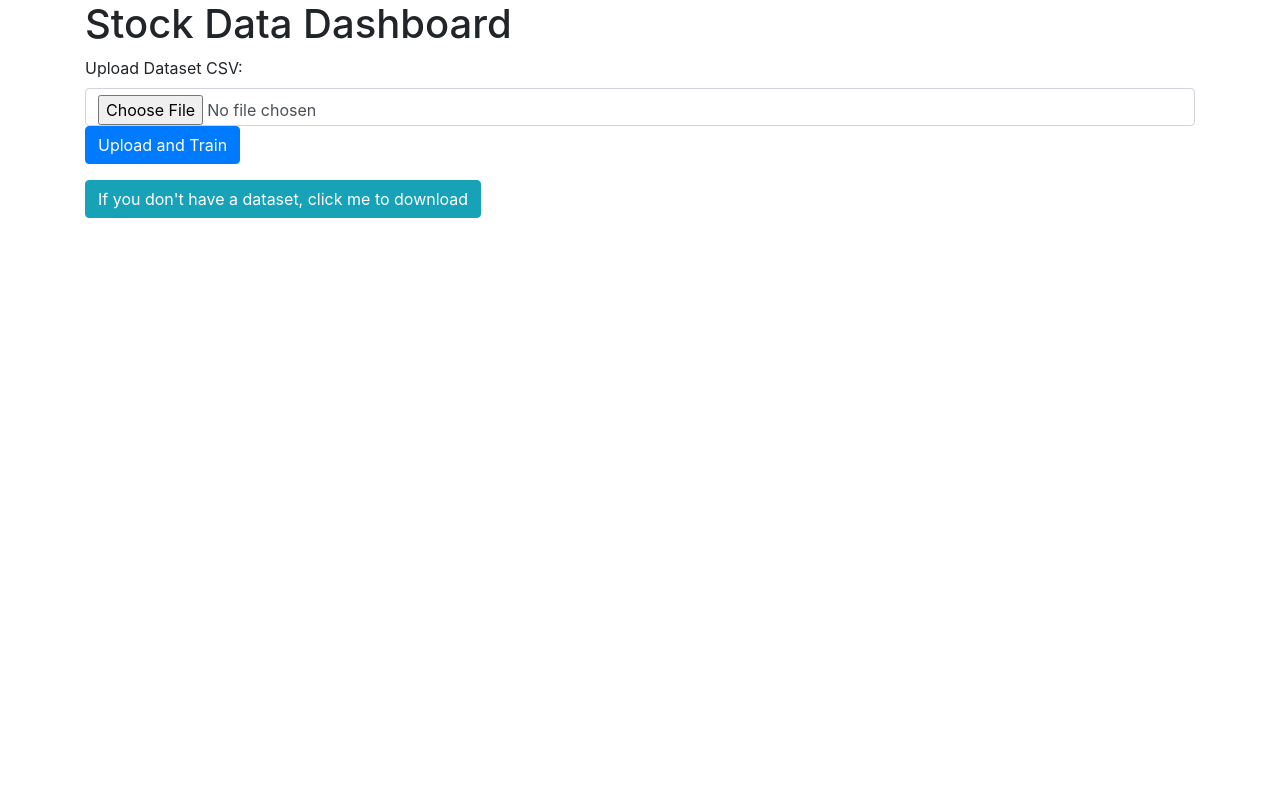
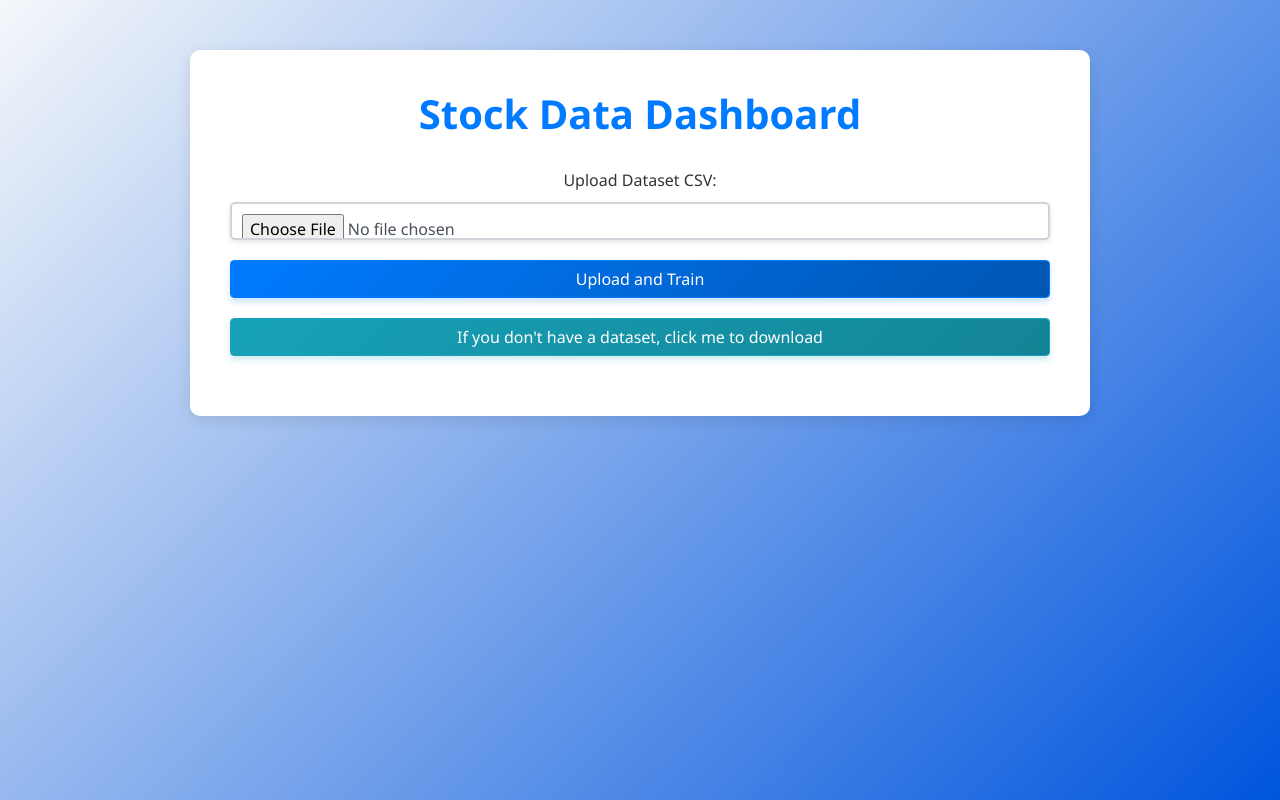
Before and after one commit to harigopallak45/stockdata, a Flask app: page / in a window 1280 px wide. Run offline with Flask 3, Linux system fonts and the light colour scheme; some libraries are stand-ins or nearby versions.

Commit message:
ui_update

```diff
--- a/static/style.css
+++ b/static/style.css
@@ -1,109 +1,228 @@
-/* General Styles */
+/* General body styling */
 body {
-    background-color: #f8f9fa;
-    color: #212529;
     font-family: 'Segoe UI', Tahoma, Geneva, Verdana, sans-serif;
+    background: linear-gradient(135deg, #f5f7fa, #0055dd);
+    background-repeat: no-repeat;
+    color: #333;
     margin: 0;
     padding: 0;
     box-sizing: border-box;
+    min-height: 100vh; /* Allow the body to grow based on content */
+    display: flex;
+    justify-content: center;
+    align-items: flex-start; /* Start the content from the top */
+    padding-top: 50px; /* Add some padding for spacing from the top */
 }
 
-/* Container */
+/* Container styling */
 .container {
-    margin-top: 30px;
+    padding: 40px;
+    max-width: 900px; /* Increased max width for better visibility */
+    background-color: #fff;
+    box-shadow: 0 4px 15px rgba(0, 0, 0, 0.1);
+    border-radius: 10px;
+    text-align: center;
+    margin-bottom: 40px; /* Add margin for better spacing at the bottom */
 }
 
 /* Header */
 h1 {
-    margin-bottom: 20px;
+    text-align: center;
     color: #007bff;
-    text-align: center;
-    font-size: 2.5rem;
-    transition: color 0.3s ease;
+    margin-bottom: 30px;
+    font-weight: 600;
 }
 
-h1:hover {
-    color: #0056b3;
-}
-
-/* Form Styles */
+/* File upload form */
 .form-group {
     margin-bottom: 20px;
 }
 
-/* Buttons */
-.btn {
-    margin-right: 10px;
-    transition: background-color 0.3s ease, transform 0.2s ease;
+label {
+    font-weight: 500;
+    display: block;
+    margin-bottom: 10px;
 }
 
-.btn:hover {
-    background-color: #0056b3;
-    transform: scale(1.05);
+input[type="file"], input[type="text"], input[type="date"] {
+    border: 2px solid #ced4da;
+    border-radius: 5px;
+    padding: 10px;
+    font-size: 16px;
+    width: 100%;
+    box-sizing: border-box;
+    margin-bottom: 20px;
 }
 
-/* Results Section */
+input[type="file"]:focus, input[type="text"]:focus, input[type="date"]:focus {
+    border-color: #007bff;
+    outline: none;
+    box-shadow: 0 0 5px rgba(0, 123, 255, 0.5);
+}
+
+/* Buttons */
+button {
+    width: 100%;
+    padding: 10px;
+    border: none;
+    border-radius: 5px;
+    font-size: 16px;
+    font-weight: 600;
+    cursor: pointer;
+}
+
+.btn-primary {
+    background: linear-gradient(135deg, #007bff, #0056b3);
+    color: #fff;
+    box-shadow: 0 4px 6px rgba(0, 123, 255, 0.2);
+}
+
+.btn-info {
+    background: linear-gradient(135deg, #17a2b8, #138496);
+    color: #fff;
+    box-shadow: 0 4px 6px rgba(23, 162, 184, 0.2);
+}
+
+button:hover {
+    opacity: 0.9;
+}
+
+/* Results display styling */
 #results {
     margin-top: 30px;
-    transition: opacity 0.5s ease-in-out;
+    padding: 20px;
+    background-color: #f8f9fa;
+    border: 1px solid #dee2e6;
+    border-radius: 10px;
 }
 
 #results h3 {
-    color: #343a40;
-    margin-top: 10px;
+    color: #007bff;
 }
 
 pre {
-    background-color: #ffffff;
+    background-color: #f1f3f5;
+    padding: 10px;
+    border-radius: 5px;
+    overflow-x: auto;
+}
+
+/* Plot display section */
+#plot {
+    margin-top: 30px;
+    padding: 20px;
+    background-color: #f8f9fa;
     border: 1px solid #dee2e6;
-    padding: 15px;
+    border-radius: 10px;
+}
+
+#plot h3 {
+    color: #007bff;
+    margin-top: 20px;
+}
+
+img {
+    max-width: 100%;
+    height: auto;
+    display: block;
+    margin: 10px auto;
+    border: 2px solid #dee2e6;
+    border-radius: 5px;
+}
+
+/* Image Grid Styling */
+.image-grid {
+    display: grid;
+    grid-template-columns: 1fr 1fr; /* Two columns for images */
+    grid-gap: 20px;
+    margin-top: 40px;
+}
+
+/* Image Cards Styling */
+.image-item {
+    display: flex;
+    align-items: center;
+    padding: 10px;
+    border: 1px solid #ced4da;
     border-radius: 8px;
-    overflow: auto;
+    box-shadow: 0 4px 8px rgba(0, 0, 0, 0.1);
+    background-color: #f8f9fa;
+}
+
+.image-item img {
+    width: 100px;
+    height: 100px;
+    object-fit: cover;
+    margin-right: 15px;
+    border-radius: 8px;
+}
+
+.image-item h5 {
+    margin: 0;
+    font-size: 18px;
+    color: #333;
+}
+
+/* Alternating layout for odd/even items */
+.image-item:nth-child(odd) {
+    justify-content: flex-start;
+}
+
+.image-item:nth-child(even) {
+    justify-content: flex-end;
+}
+
+/* Modal styling */
+.modal-content {
+    background-color: #fff;
+    border-radius: 10px;
+    box-shadow: 0 4px 10px rgba(0, 0, 0, 0.2);
+}
+
+.modal-header {
+    border-bottom: 1px solid #dee2e6;
+}
+
+.modal-title {
+    font-weight: 600;
+    color: #007bff;
+}
+
+.modal-body {
+    padding: 20px;
+}
+
+.close {
+    color: #333;
+}
+
+/* Form fields in modal */
+.modal-body input {
+    margin-bottom: 15px;
+}
+
+.modal-body button {
+    margin-top: 20px;
+}
+
+/* Button hover effect */
+button:hover {
     transition: background-color 0.3s ease;
 }
 
-pre:hover {
-    background-color: #f1f1f1;
+/* Add a little shadow to inputs */
+input[type="file"], input[type="text"], input[type="date"], button {
+    box-shadow: 0 2px 5px rgba(0, 0, 0, 0.1);
 }
 
-/* Plot Display */
-#plot {
-    margin-top: 30px;
-    text-align: center;
-    transition: opacity 0.5s ease-in-out;
+/* Responsive adjustments */
+@media (max-width: 768px) {
+    .image-grid {
+        grid-template-columns: 1fr; /* Stack images vertically on small screens */
+    }
+
+    .image-item:nth-child(even),
+    .image-item:nth-child(odd) {
+        justify-content: center; /* Center images on small screens */
+    }
 }
-
-#plot h3 {
-    color: #343a40;
-    margin-top: 10px;
-}
-
-#plotImage, #monthWiseDiffPlotImage {
-    max-width: 100%;
-    height: auto;
-    transition: opacity 0.5s ease;
-}
-
-/* Modal Styles */
-.modal-content {
-    border-radius: 8px;
-    transition: transform 0.3s ease;
-}
-
-.modal-dialog {
-    transition: opacity 0.3s ease;
-}
-
-/* Show/Hide Transitions */
-.fade-in {
-    opacity: 0;
-    transition: opacity 0.5s ease-in-out;
-}
-
-.fade-in.show {
-    opacity: 1;
-}
-
-.modal-dialog.show {
-    opacity: 1;
-}
--- a/templates/index.html
+++ b/templates/index.html
@@ -5,7 +5,7 @@
     <meta name="viewport" content="width=device-width, initial-scale=1.0">
     <title>Stock Data Dashboard</title>
     <link rel="stylesheet" href="https://stackpath.bootstrapcdn.com/bootstrap/4.5.2/css/bootstrap.min.css">
-    <link rel="stylesheet" href="{{ url_for('static', filename='styles.css') }}">
+    <link rel="stylesheet" href="{{ url_for('static', filename='style.css') }}">
     <script defer src="{{ url_for('static', filename='scripts.js') }}"></script>
 </head>
 <body>
```
Also changed, not shown: uploads/historical_vs_predictions_plot.png, uploads/month_wise_diff_plot.png.
